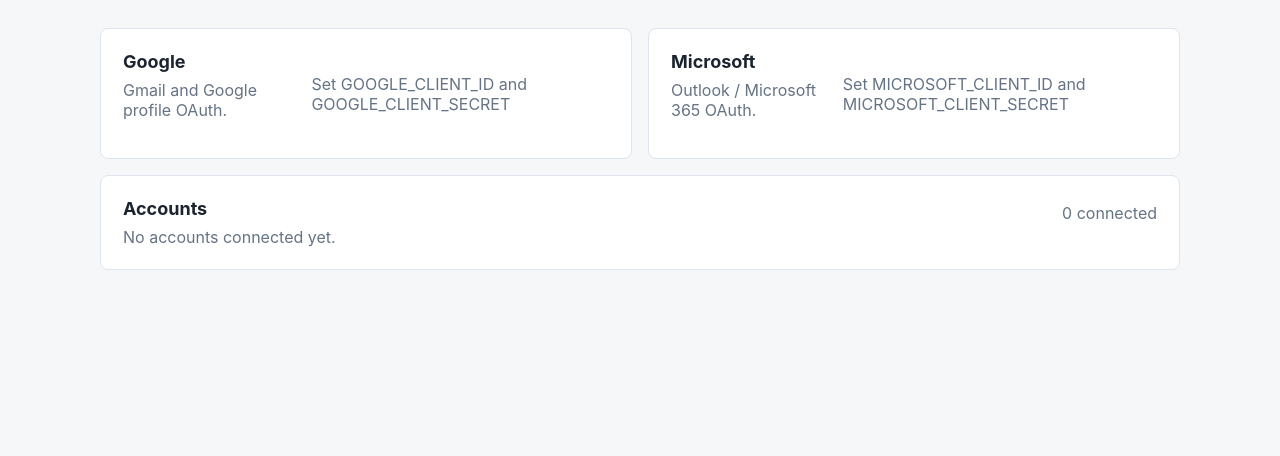
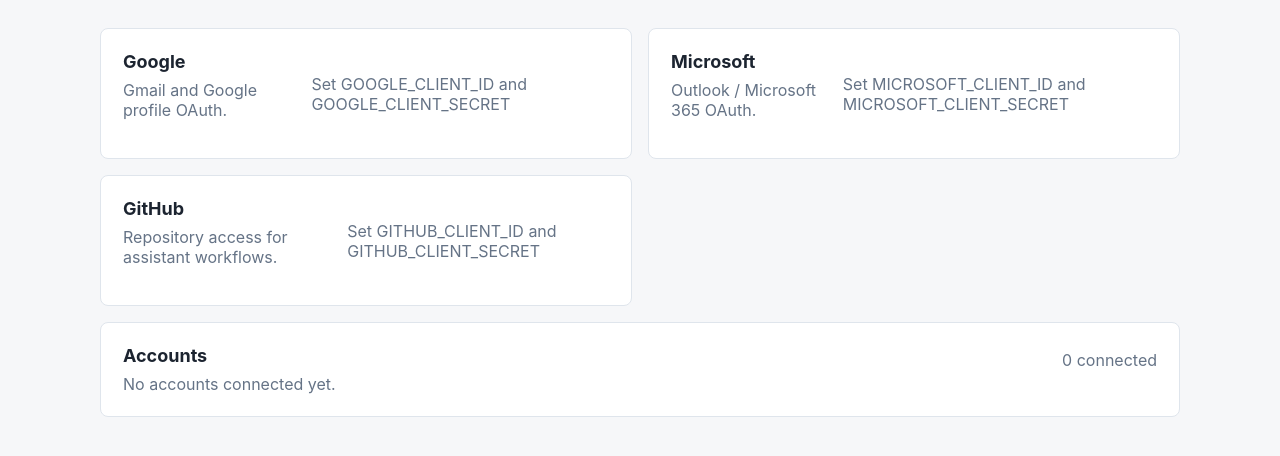
Before and after one commit to chechorevilla/oauth-account-hub, a Flask app: page / in a window 1280 px wide. Shown: the part 95-551 px from the top of the page. Run offline with Flask 3, Linux system fonts and the light colour scheme; the visitor is signed in with stand-in values (Sample User, id 1).

Commit message:
Add GitHub OAuth provider and agent token access

```diff
--- a/app.py
+++ b/app.py
@@ -87,6 +87,25 @@ def create_app():
         flash("Account disconnected locally. Revoke access in the provider console if needed.", "success")
         return redirect(url_for("index"))
 
+    @app.get("/api/accounts/<provider>/token")
+    @agent_api_required
+    def account_token(provider):
+        if provider not in configured_providers():
+            abort(404)
+        account = latest_account(provider)
+        if not account:
+            return {"error": f"No {provider} account connected."}, 404
+        token = decrypt_token(account["encrypted_token"])
+        if not token:
+            return {"error": "Stored token cannot be decrypted."}, 500
+        return {
+            "provider": account["provider"],
+            "email": account["email"],
+            "name": account["name"],
+            "external_id": account["external_id"],
+            "token": token,
+        }
+
     @app.get("/health")
     def health():
         return {"ok": True}
@@ -118,9 +137,20 @@ def register_oauth_clients(oauth):
             client_kwargs={"scope": "openid email profile offline_access User.Read Mail.Read"},
         )
 
+    if os.environ.get("GITHUB_CLIENT_ID") and os.environ.get("GITHUB_CLIENT_SECRET"):
+        oauth.register(
+            name="github",
+            client_id=os.environ["GITHUB_CLIENT_ID"],
+            client_secret=os.environ["GITHUB_CLIENT_SECRET"],
+            access_token_url="https://github.com/login/oauth/access_token",
+            authorize_url="https://github.com/login/oauth/authorize",
+            api_base_url="https://api.github.com/",
+            client_kwargs={"scope": "read:user user:email repo"},
+        )
+
 
 def get_client(oauth, provider):
-    if provider not in {"google", "microsoft"}:
+    if provider not in configured_providers():
         abort(404)
     client = oauth.create_client(provider)
     if not client:
@@ -145,10 +175,27 @@ def admin_required(view):
     return wrapped
 
 
+def agent_api_required(view):
+    @wraps(view)
+    def wrapped(*args, **kwargs):
+        configured_key = os.environ.get("AGENT_API_KEY")
+        provided_key = request.headers.get("Authorization", "").removeprefix("Bearer ").strip()
+        if not configured_key or provided_key != configured_key:
+            abort(401)
+        return view(*args, **kwargs)
+
+    return wrapped
+
+
+def configured_providers():
+    return {"google", "microsoft", "github"}
+
+
 def provider_status():
     return {
         "google": bool(os.environ.get("GOOGLE_CLIENT_ID") and os.environ.get("GOOGLE_CLIENT_SECRET")),
         "microsoft": bool(os.environ.get("MICROSOFT_CLIENT_ID") and os.environ.get("MICROSOFT_CLIENT_SECRET")),
+        "github": bool(os.environ.get("GITHUB_CLIENT_ID") and os.environ.get("GITHUB_CLIENT_SECRET")),
     }
 
 
@@ -163,15 +210,38 @@ def fetch_profile(provider, token):
         data = response.json()
         return {"id": data["sub"], "email": data["email"], "name": data.get("name")}
 
-    response = requests.get(
+    if provider == "microsoft":
+        response = requests.get(
         "https://graph.microsoft.com/v1.0/me",
         headers={"Authorization": f"Bearer {token['access_token']}"},
         timeout=15,
+        )
+        response.raise_for_status()
+        data = response.json()
+        email = data.get("mail") or data.get("userPrincipalName")
+        return {"id": data["id"], "email": email, "name": data.get("displayName")}
+
+    profile_response = requests.get(
+        "https://api.github.com/user",
+        headers={"Authorization": f"Bearer {token['access_token']}", "Accept": "application/vnd.github+json"},
+        timeout=15,
     )
-    response.raise_for_status()
-    data = response.json()
-    email = data.get("mail") or data.get("userPrincipalName")
-    return {"id": data["id"], "email": email, "name": data.get("displayName")}
+    profile_response.raise_for_status()
+    profile = profile_response.json()
+
+    email = profile.get("email")
+    if not email:
+        email_response = requests.get(
+            "https://api.github.com/user/emails",
+            headers={"Authorization": f"Bearer {token['access_token']}", "Accept": "application/vnd.github+json"},
+            timeout=15,
+        )
+        email_response.raise_for_status()
+        emails = email_response.json()
+        primary = next((item for item in emails if item.get("primary")), None)
+        email = (primary or emails[0]).get("email") if emails else f"{profile['login']}@users.noreply.github.com"
+
+    return {"id": str(profile["id"]), "email": email, "name": profile.get("name") or profile["login"]}
 
 
 def init_db():
@@ -247,6 +317,21 @@ def list_accounts():
     return [dict(row) for row in rows]
 
 
+def latest_account(provider):
+    with db() as conn:
+        row = conn.execute(
+            """
+            SELECT provider, external_id, email, name, encrypted_token, updated_at
+            FROM connected_accounts
+            WHERE provider = ?
+            ORDER BY updated_at DESC
+            LIMIT 1
+            """,
+            (provider,),
+        ).fetchone()
+    return dict(row) if row else None
+
+
 def delete_account(account_id):
     with db() as conn:
         conn.execute("DELETE FROM connected_accounts WHERE id = ?", (account_id,))
--- a/templates/index.html
+++ b/templates/index.html
@@ -63,6 +63,18 @@
               <span class="disabled">Set MICROSOFT_CLIENT_ID and MICROSOFT_CLIENT_SECRET</span>
             {% endif %}
           </article>
+
+          <article class="panel provider">
+            <div>
+              <h2>GitHub</h2>
+              <p>Repository access for assistant workflows.</p>
+            </div>
+            {% if providers.github %}
+              <a class="button" href="{{ url_for('connect', provider='github') }}">Connect GitHub</a>
+            {% else %}
+              <span class="disabled">Set GITHUB_CLIENT_ID and GITHUB_CLIENT_SECRET</span>
+            {% endif %}
+          </article>
         </section>
 
         <section class="panel accounts">
```
Also changed, not shown: README.md, 1 other file.
